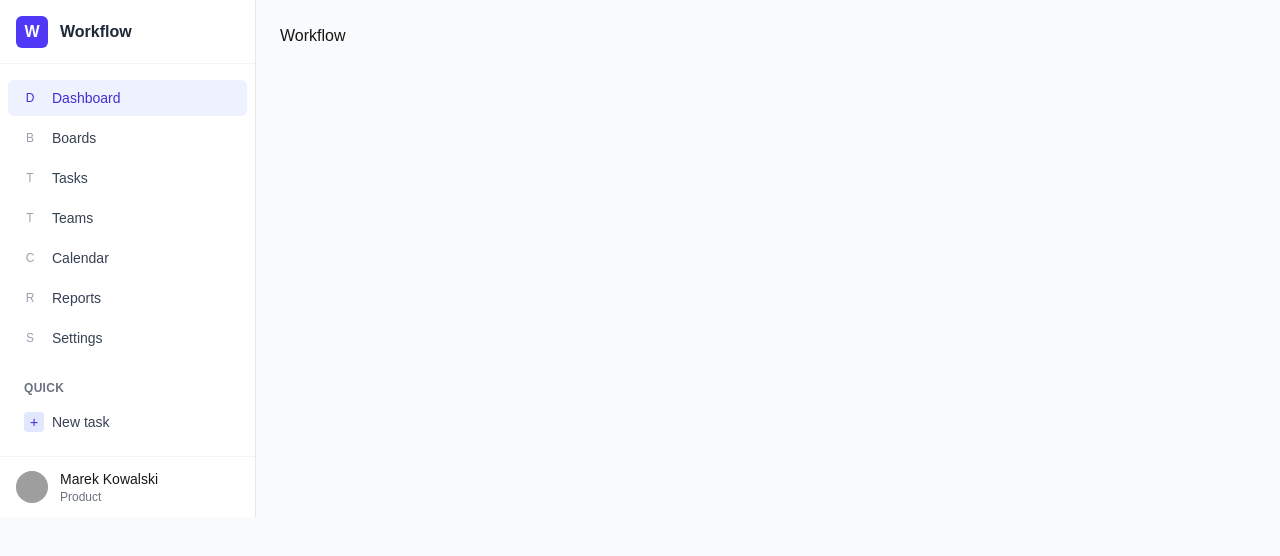
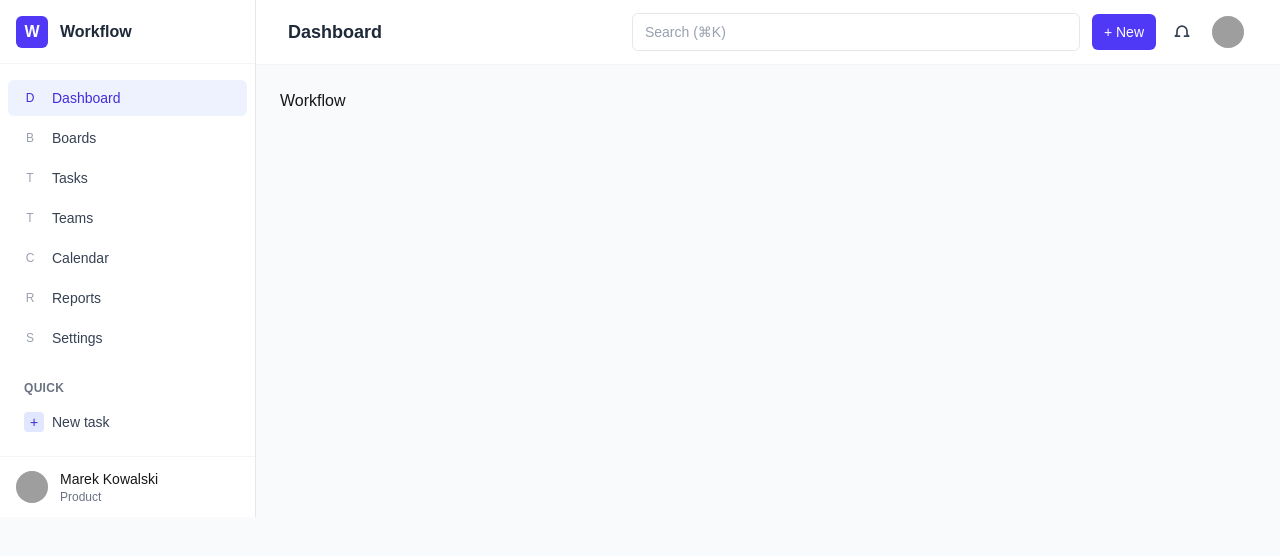
Before and after one commit to weblukas/workflow, a Next.js app: page / in a window 1280 px wide. Shown: the top 556 px of the page. Built offline with nearby package versions, Linux system fonts and the light colour scheme; grey boxes are pictures that could not be loaded.

Commit message:
feat: topbar

```diff
--- a/components/AppShell.tsx
+++ b/components/AppShell.tsx
@@ -2,29 +2,43 @@
 
 import React from "react";
 import Sidebar from "./Sidebar";
+import Topbar from "./Topbar";
 
 export default function AppShell({ children }: { children: React.ReactNode }) {
   const [mobileOpen, setMobileOpen] = React.useState(false);
 
   return (
-    <div className="min-h-screen flex bg-gray-50">
+    <div className='min-h-screen flex bg-gray-50'>
       {/* Desktop sidebar */}
-      <div className="hidden md:block">
+      <div className='hidden md:block'>
         <Sidebar />
       </div>
 
       {/* Mobile sidebar overlay */}
-      <div className={`fixed inset-0 z-40 md:hidden ${mobileOpen ? "" : "hidden"}`} role="dialog" aria-modal="true">
-        <div className="fixed inset-0 bg-black/30" onClick={() => setMobileOpen(false)} />
-        <div className="fixed left-0 top-0 bottom-0 w-64 bg-white shadow">
-          <Sidebar onQuickAdd={() => { setMobileOpen(false); }} />
+      <div
+        className={`fixed inset-0 z-40 md:hidden ${mobileOpen ? '' : 'hidden'}`}
+        role='dialog'
+        aria-modal='true'
+      >
+        <div
+          className='fixed inset-0 bg-black/30'
+          onClick={() => setMobileOpen(false)}
+        />
+        <div className='fixed left-0 top-0 bottom-0 w-64 bg-white shadow'>
+          <Sidebar
+            onQuickAdd={() => {
+              setMobileOpen(false);
+            }}
+          />
         </div>
       </div>
 
-      <div className="flex-1 flex flex-col">
-        <main className="flex-1 p-6">
-          {children}
-        </main>
+      <div className='flex-1 flex flex-col'>
+        <Topbar
+          onToggleSidebar={() => setMobileOpen((s) => !s)}
+          onQuickAdd={() => {}}
+        />
+        <main className='flex-1 p-6'>{children}</main>
       </div>
     </div>
   );
--- a/components/Topbar.tsx
+++ b/components/Topbar.tsx
@@ -0,0 +1,106 @@
+'use client';
+import React from 'react';
+import Image from 'next/image';
+export default function Topbar({
+  onToggleSidebar,
+  onQuickAdd,
+  onSearch,
+}: {
+  onToggleSidebar?: () => void;
+  onQuickAdd?: () => void;
+  onSearch?: (q: string) => void;
+}) {
+  const [query, setQuery] = React.useState('');
+  function handleSearchChange(e: React.ChangeEvent<HTMLInputElement>) {
+    setQuery(e.target.value);
+    const v = e.target.value;
+    // debouncing could be added later
+    onSearch?.(v);
+  }
+  return (
+    <header className='w-full border-b border-gray-100 bg-white'>
+      <div className='max-w-7xl mx-auto px-4 sm:px-6 lg:px-8'>
+        <div className='flex h-16 items-center justify-between gap-4'>
+          <div className='flex items-center gap-3'>
+            <button
+              aria-label='Open sidebar'
+              onClick={() => onToggleSidebar?.()}
+              className='p-2 rounded-md hover:bg-gray-100 md:hidden'
+            >
+              <svg
+                className='h-5 w-5 text-gray-700'
+                fill='none'
+                viewBox='0 0 24 24'
+                stroke='currentColor'
+              >
+                <path
+                  strokeLinecap='round'
+                  strokeLinejoin='round'
+                  strokeWidth={2}
+                  d='M4 6h16M4 12h16M4 18h16'
+                />
+              </svg>
+            </button>
+            <div className='hidden sm:flex items-center gap-3'>
+              <h1 className='text-lg font-semibold text-gray-800'>Dashboard</h1>
+            </div>
+          </div>
+          <div className='flex flex-1 items-center justify-center sm:justify-end gap-3'>
+            <div className='max-w-md w-full hidden sm:block'>
+              <label htmlFor='search' className='sr-only'>
+                Search
+              </label>
+              <input
+                id='search'
+                value={query}
+                onChange={handleSearchChange}
+                className='block w-full rounded-md border border-gray-200 px-3 py-2 text-sm placeholder-gray-400 focus:outline-none focus:ring-2 focus:ring-indigo-300'
+                placeholder='Search (⌘K)'
+              />
+            </div>
+            <div className='flex items-center gap-2'>
+              <button
+                onClick={() => onQuickAdd?.()}
+                className='hidden sm:inline-flex items-center gap-2 rounded-md bg-indigo-600 px-3 py-2 text-sm font-medium text-white hover:bg-indigo-700'
+              >
+                <span className='text-sm'>+ New</span>
+              </button>
+              <button
+                className='p-2 rounded-md hover:bg-gray-100'
+                aria-label='Notifications'
+              >
+                <svg
+                  className='h-5 w-5 text-gray-700'
+                  viewBox='0 0 24 24'
+                  fill='none'
+                  stroke='currentColor'
+                >
+                  <path
+                    strokeLinecap='round'
+                    strokeLinejoin='round'
+                    strokeWidth={2}
+                    d='M15 17h5l-1.405-1.405A2.032 2.032 0 0118 14.158V11a6 6 0 10-12 0v3.159c0 .538-.214 1.055-.595 1.436L4 17h5'
+                  />
+                </svg>
+              </button>
+              <div className='relative'>
+                <button
+                  className='flex items-center gap-2 rounded-md p-1 hover:bg-gray-100'
+                  aria-label='Open user menu'
+                >
+                  <Image
+                    src='/avatar-placeholder.png'
+                    alt='avatar'
+                    width={32}
+                    height={32}
+                    className='h-8 w-8 rounded-full bg-gray-200'
+                  />
+                </button>
+              </div>
+            </div>
+          </div>
+        </div>
+      </div>
+    </header>
+  );
+}
```
